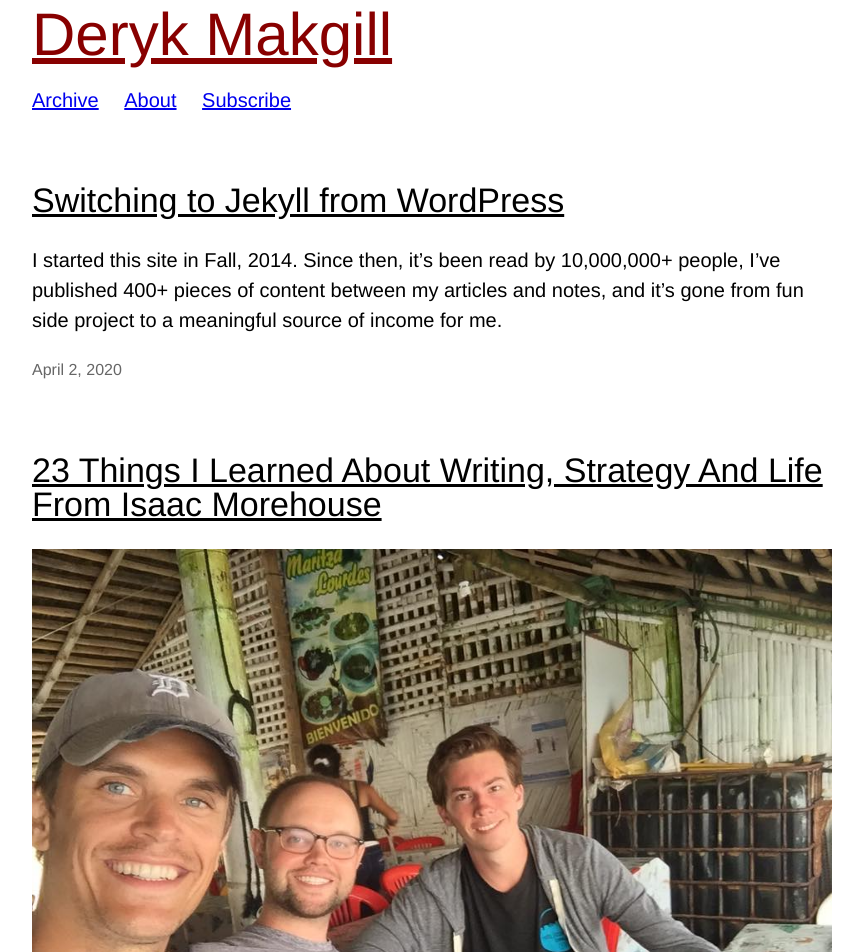
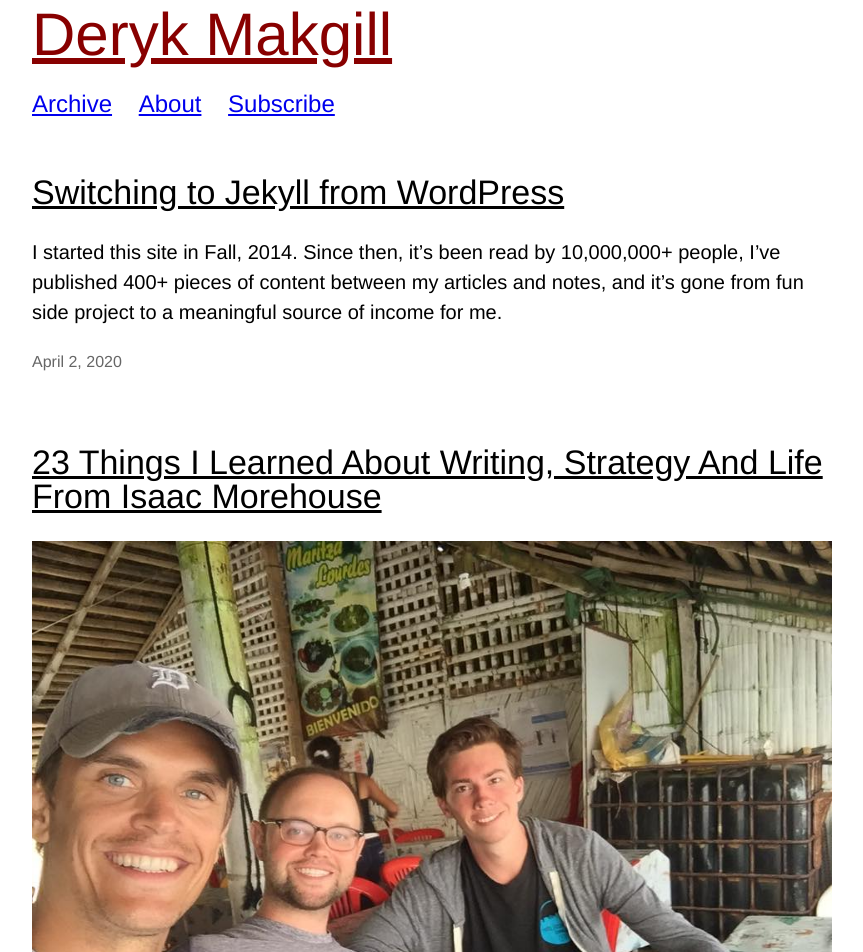
Before and after one commit to derykmakgill/vm, a Jekyll site: the page built from index.html, in a window 1280 px wide. Shown: the top 952 px of the page, without its empty margins (208-1071 px from the left). Built offline with Jekyll 4.4.1, drawn with Linux system fonts in a browser that asks for light colours; some web fonts are replaced; the list of posts is cut into pages by our own code.

Commit message:
Update default.html

```diff
--- a/_layouts/default.html
+++ b/_layouts/default.html
@@ -336,6 +336,8 @@ color: #111;
 <ul style="
     list-style: none;
     padding-left: 0px;
+    font-size: 1.2em;
+    margin: 1em 0 -0.5em 0;
 ">
   <li style="
     display: inline;
@@ -351,7 +353,6 @@ color: #111;
     padding-right: 20px;
 "><a href="#contact">Subscribe</a></li>
 </ul>
-
 <div id="content">
 
      {{ content }}
```
